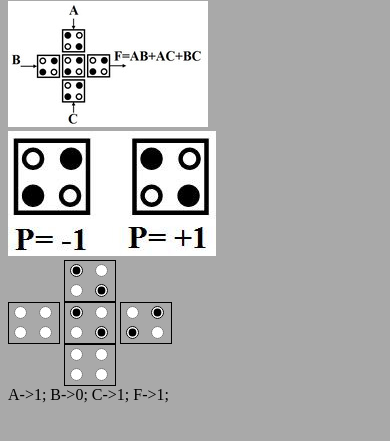
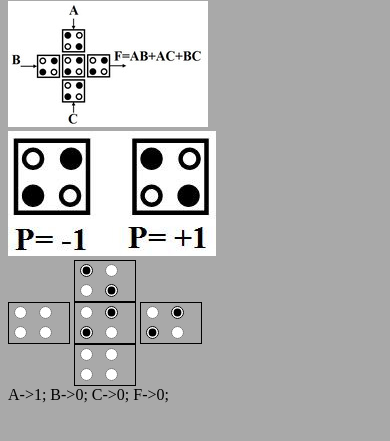
Before and after one commit to Marcos-Tampieri/qcaov, a plain HTML site: page index.html in a window 390 px wide. Both pictures are taken after a click on the radio button 76 px from the left and 349 px from the top of the page. Shown: the part 79-520 px from the top of the page. Drawn offline with Linux system fonts and the light colour scheme.

Commit message:
Update index.html

```diff
--- a/index.html
+++ b/index.html
@@ -16,6 +16,11 @@
       input {
         accent-color: black;
       }
+      @media only screen and (max-width: 600px) {
+        div {
+          width: 60px;
+        }
+      }
     </style>
   </head>
   <body>
@@ -23,43 +28,31 @@
     <img src="majorityGate.jpg" alt="majorityGate.jpg">
     <img src="states.jpg" alt="states.jpg">
     <br>
-    <div id="cell0" style="visibility: hidden;">
-      <input type="radio">
-      <input type="radio">
-      <br/>
-      <input type="radio">
-      <input type="radio">
-    </div>
-    <div id="cell1">
+    <div style="visibility: hidden;"></div>
+    <div>
       <input type="radio" name="pair0" onclick="majorityGate();">
       <input type="radio" name="pair0" onclick="majorityGate();">
       <br/>
       <input type="radio" name="pair1" onclick="majorityGate();" style="pointer-events: none;">
       <input type="radio" name="pair1" onclick="majorityGate();" style="pointer-events: none;">
     </div>
-    <div id="cell2" style="visibility: hidden;">
-      <input type="radio">
-      <input type="radio">
-      <br/>
-      <input type="radio">
-      <input type="radio">
-    </div>
+    <div style="visibility: hidden;"></div>
     <br/>
-    <div id="cell3">
+    <div>
       <input type="radio" name="pair2" onclick="majorityGate();">
       <input type="radio" name="pair3" onclick="majorityGate();" style="pointer-events: none;">
       <br/>
       <input type="radio" name="pair2" onclick="majorityGate();">
       <input type="radio" name="pair3" onclick="majorityGate();" style="pointer-events: none;">
     </div>
-    <div id="cell4">
+    <div>
       <input type="radio" name="pair4" onclick="majorityGate();" style="pointer-events: none;">
       <input type="radio" name="pair4" onclick="majorityGate();" style="pointer-events: none;">
       <br/>
       <input type="radio" name="pair5" onclick="majorityGate();" style="pointer-events: none;">
       <input type="radio" name="pair5" onclick="majorityGate();" style="pointer-events: none;">
     </div>
-    <div id="cell5">
+    <div>
       <input type="radio" name="pair6" onclick="majorityGate();" style="pointer-events: none;">
       <input type="radio" name="pair7" onclick="majorityGate();" style="pointer-events: none;">
       <br/>
@@ -67,27 +60,15 @@
       <input type="radio" name="pair7" onclick="majorityGate();" style="pointer-events: none;">
     </div>
     <br/>
-    <div id="cell6" style="visibility: hidden;">
-      <input type="radio">
-      <input type="radio">
-      <br/>
-      <input type="radio">
-      <input type="radio">
-    </div>
-    <div id="cell7">
+    <div style="visibility: hidden;"></div>
+    <div>
       <input type="radio" name="pair8" onclick="majorityGate();" style="pointer-events: none;">
       <input type="radio" name="pair8" onclick="majorityGate();" style="pointer-events: none;">
       <br/>
       <input type="radio" name="pair9" onclick="majorityGate();">
       <input type="radio" name="pair9" onclick="majorityGate();">
     </div>
-    <div id="cell8" style="visibility: hidden;">
-      <input type="radio">
-      <input type="radio">
-      <br/>
-      <input type="radio">
-      <input type="radio">
-    </div>
+    <div style="visibility: hidden;"></div>
     <br>
     <p1 id="result">A->0; B->0; C->0; F->0;</p1>
   </body>
@@ -110,8 +91,8 @@
       }
 
       let A = document.getElementsByName("pair0")[0].checked ? 1 : 0;
-      let B = document.getElementsByName("pair2")[1].checked ? 1 : 0;
-      let C = document.getElementsByName("pair9")[0].checked ? 0 : 1;
+      let B = document.getElementsByName("pair2")[0].checked ? 1 : 0;
+      let C = document.getElementsByName("pair8")[0].checked ? 1 : 0;
 
       let F = (A & B) | (A & C) | (B & C); /* Majority gate with cells A, B and C */
 
@@ -123,11 +104,11 @@
       document.getElementsByName("pair5")[0].checked = !F ? true : false;
       document.getElementsByName("pair5")[1].checked = F ? true : false;
 
-      document.getElementsByName("pair6")[0].checked = !F ? true : false;
-      document.getElementsByName("pair6")[1].checked = F ? true : false;
+      document.getElementsByName("pair6")[0].checked = F ? true : false;
+      document.getElementsByName("pair6")[1].checked = !F ? true : false;
 
-      document.getElementsByName("pair7")[0].checked = F ? true : false;
-      document.getElementsByName("pair7")[1].checked = !F ? true : false;
+      document.getElementsByName("pair7")[0].checked = !F ? true : false;
+      document.getElementsByName("pair7")[1].checked = F ? true : false;
     }
   </script>
 </html>
```
